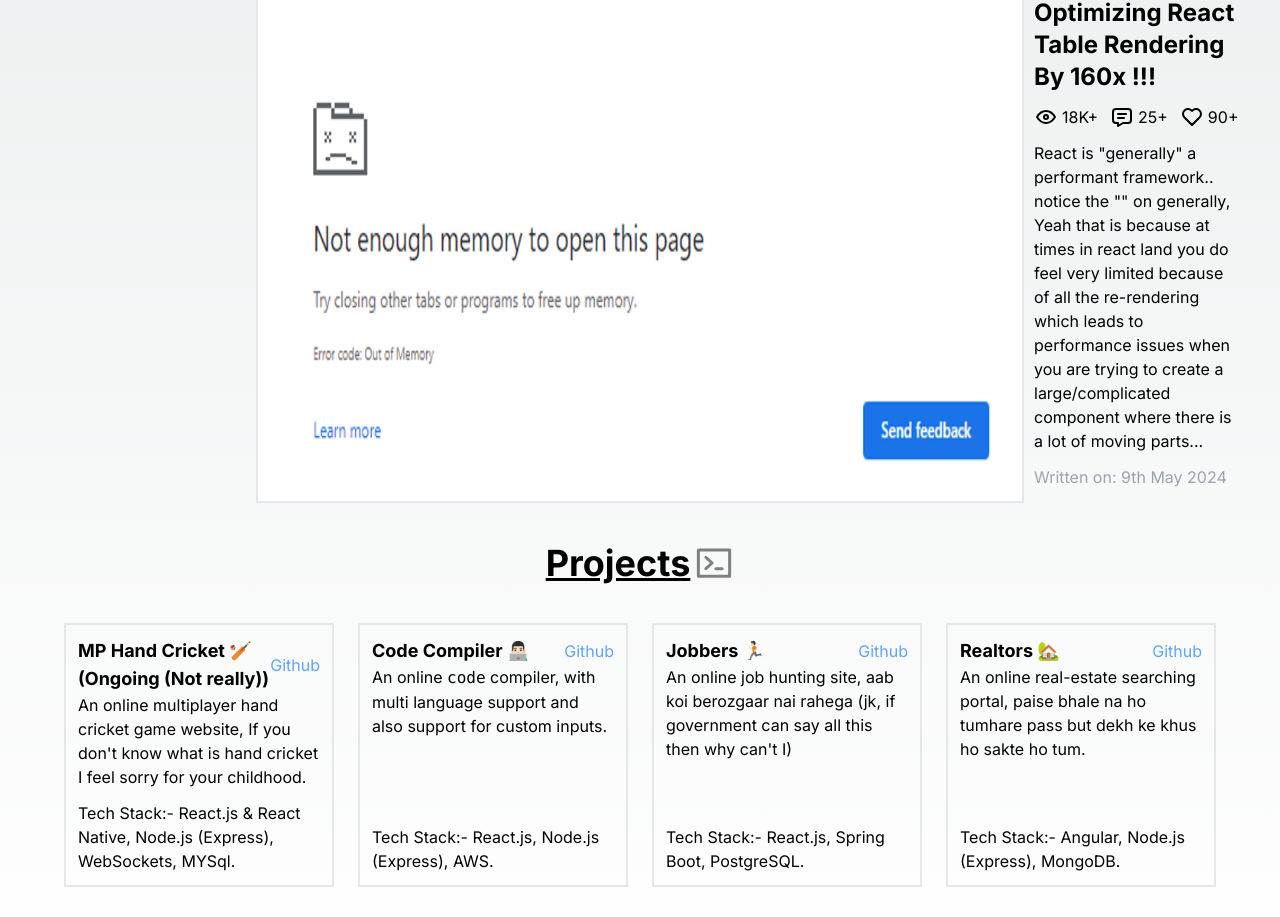
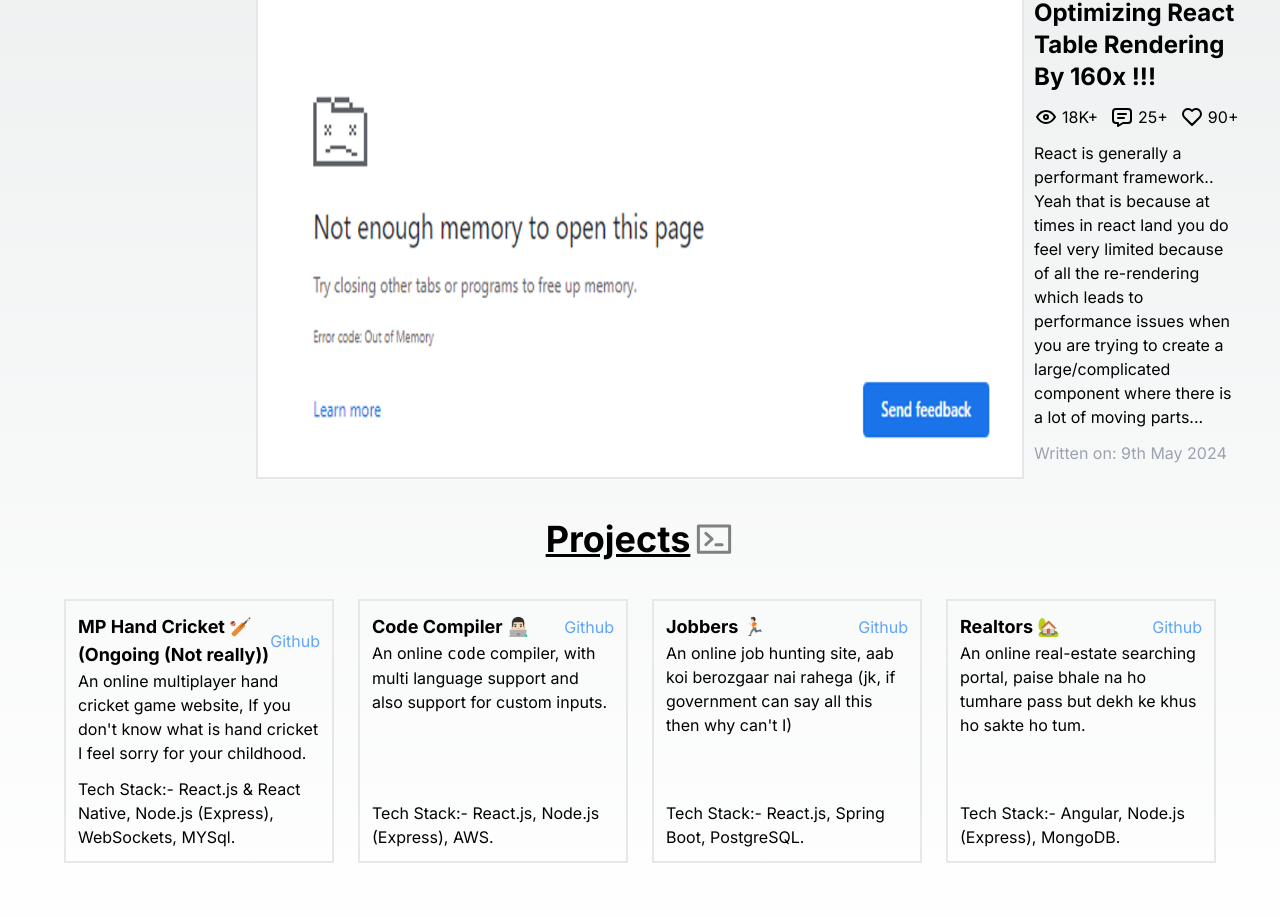
Before and after one commit to Navneet7716/PersonalSite, a Next.js app: page / in a window 1280 px wide. Shown: the part 1554-2471 px from the top of the page. Built offline with nearby package versions, Linux system fonts and the light colour scheme.

Commit message:
removed the shiz

```diff
--- a/src/components/MyBlogsSection.tsx
+++ b/src/components/MyBlogsSection.tsx
@@ -82,7 +82,7 @@ function MyBlogsSection() {
               </div>
             </div>
             <p>
-            React is {"\"generally\""} a performant framework.. notice the {"\"\""} on generally, Yeah that is because at times in react land you do feel very limited because of all the re-rendering which leads to performance issues when you are trying to create a large/complicated component where there is a lot of moving parts...
+            React is generally a performant framework.. Yeah that is because at times in react land you do feel very limited because of all the re-rendering which leads to performance issues when you are trying to create a large/complicated component where there is a lot of moving parts...
             </p>
             <span className="text-gray-400 mt-auto">Written on: 9th May 2024</span>
           </article>
```
